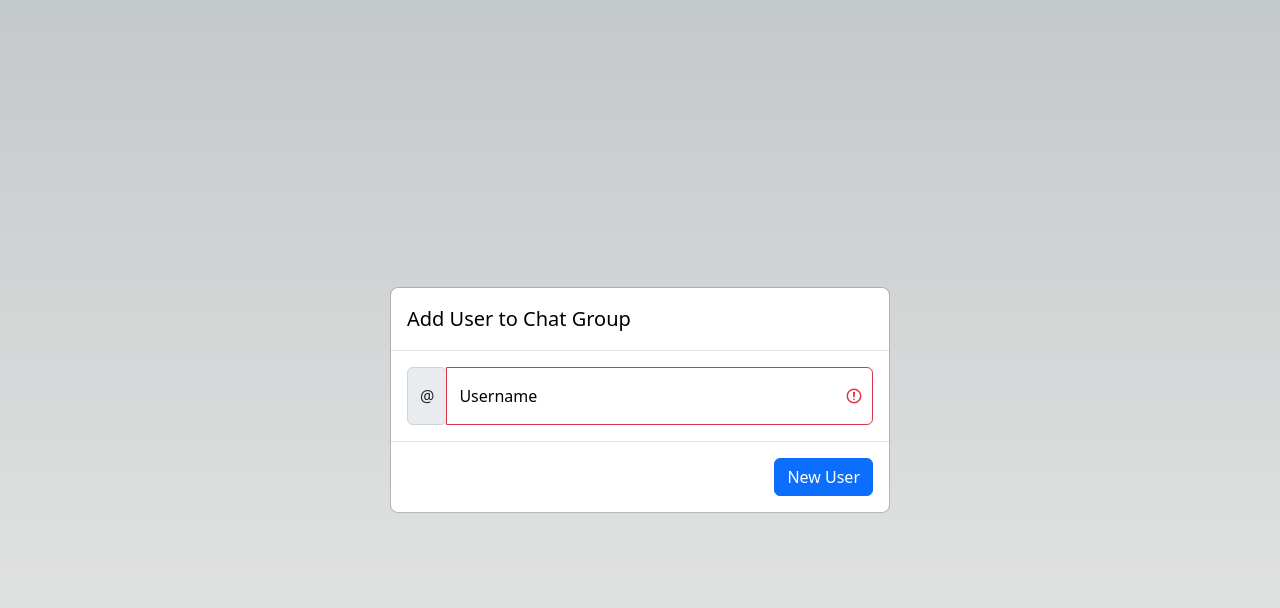
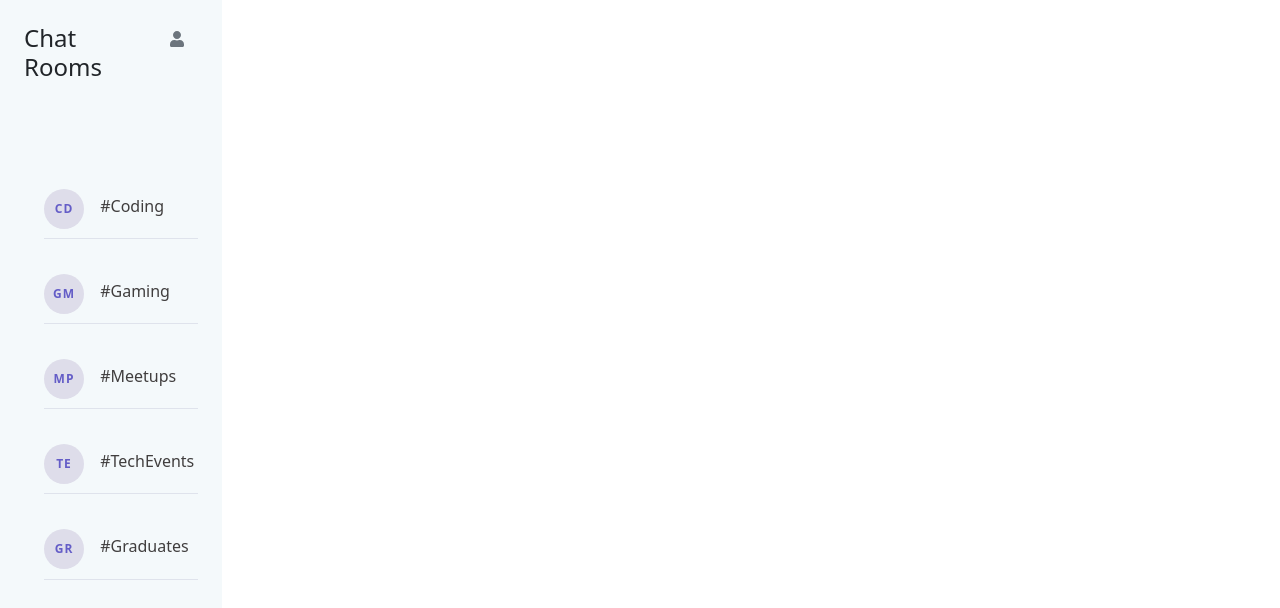
Before and after one commit to andresmgomez/realtime-chat-demo, a Next.js app: page / in a window 1280 px wide. Shown: the top 608 px of the page. Built offline with nearby package versions, Linux system fonts and the light colour scheme; no server answers.

Commit message:
Add and style chat rooms component

```diff
--- a/package.json
+++ b/package.json
@@ -13,6 +13,7 @@
       "next": "13.4.4",
       "react": "18.2.0",
       "react-dom": "18.2.0",
+      "react-icons": "^4.9.0",
       "socket.io": "^4.6.1",
       "socket.io-client": "^4.6.1"
    }
--- /dev/null
+++ b/src/components/chat/ChatRoom/ChatRoom.jsx
@@ -0,0 +1,23 @@
+import Link from 'next/link';
+import styles from './ChatRoom.module.css';
+
+export default function ChatRoom({ room }) {
+   return (
+      <li className={`${styles.chatRoom}`}>
+         <Link href="#">
+            <div className="d-flex align-items-center">
+               <div className="position-relative me-3 ms-0">
+                  <div className={`${styles.roomImage}`}>
+                     <span className={`${styles.roomInitials} rounded-circle`}>
+                        {room.initials}
+                     </span>
+                  </div>
+               </div>
+               <div className="flex-grow-1">
+                  <h5 className={`${styles.roomName} mb-0`}>{room.title}</h5>
+               </div>
+            </div>
+         </Link>
+      </li>
+   );
+}
--- /dev/null
+++ b/src/components/chat/ChatRoom/ChatRoom.module.css
@@ -0,0 +1,35 @@
+.chatRoom {
+   margin-top: 35px;
+   padding-bottom: 14px;
+   border-bottom: 1px solid #dfe3ec;
+   transition: all 0.3s linear;
+}
+
+.roomImage {
+   width: 2.2rem;
+   height: 2.2rem;
+}
+
+.roomInitials {
+   display: flex;
+   justify-content: center;
+   align-items: center;
+   width: 100%;
+   height: 100%;
+   padding: 20px;
+   background-color: rgb(222, 221, 234);
+   color: #645dc7;
+   font-size: 12px;
+   font-weight: 600;
+   letter-spacing: 1px;
+}
+
+.roomName {
+   margin-left: 5px;
+   font-size: 16px;
+   color: #403e3e;
+}
+
+.roomName:hover {
+   color: #645dc7;
+}
--- /dev/null
+++ b/src/components/chat/ChatRooms/ChatRooms.jsx
@@ -0,0 +1,36 @@
+import { FaUser } from 'react-icons/fa';
+import { chatRooms } from 'src/data/chatRooms';
+
+import ChatRoom from '../ChatRoom/ChatRoom';
+import styles from './ChatRooms.module.css';
+
+export default function ChatUsers() {
+   return (
+      <section className={`${styles.chatRooms} me-lg-1 ms-lg-0`}>
+         <div className="p-4">
+            <div className="float-end">
+               <div
+                  data-bs-toggle="tooltip"
+                  data-bs-placement="bottom"
+                  title="Add Room">
+                  <button
+                     type="button"
+                     class="btn btn-link text-decoration-none text-muted py-0"
+                     data-bs-toggle="modal"
+                     data-bs-target="addUserModal">
+                     <FaUser />
+                  </button>
+               </div>
+            </div>
+            <h4 class="mb-4">Chat Rooms</h4>
+         </div>
+         <div className={`${styles.chatRoomsList} p-4`}>
+            <ul className="list-unstyled mb-0">
+               {chatRooms.map((room, index) => {
+                  return <ChatRoom room={room} key={index} />;
+               })}
+            </ul>
+         </div>
+      </section>
+   );
+}
--- /dev/null
+++ b/src/components/chat/ChatRooms/ChatRooms.module.css
@@ -0,0 +1,41 @@
+.chatRooms {
+   height: 100vh;
+   max-width: 600px;
+   width: 100%;
+   background-color: rgba(227, 241, 244, 0.4);
+}
+
+.chatRoomsList {
+   height: calc(100vh -280px);
+   margin-left: 20px;
+}
+
+.chatUser {
+   margin-top: 35px;
+   padding-bottom: 14px;
+   border-bottom: 1px solid #dfe3ec;
+}
+
+.userAvatar {
+   width: 2.2rem;
+   height: 2.2rem;
+}
+
+.userInitials {
+   display: flex;
+   justify-content: center;
+   align-items: center;
+   width: 100%;
+   height: 100%;
+   padding: 20px;
+   background-color: rgb(222, 221, 234);
+   color: #645dc7;
+   font-size: 12px;
+   font-weight: 600;
+   letter-spacing: 1px;
+}
+
+.username {
+   font-size: 16px;
+   color: #403e3e;
+}
--- a/src/components/layout/ChatApp.jsx
+++ b/src/components/layout/ChatApp.jsx
@@ -1,5 +1,6 @@
 import { useEffect, useState } from 'react';
 import dynamic from 'next/dynamic';
+import ChatRooms from '../chat/ChatRooms/ChatRooms';
 
 const UserModal = dynamic(() => import('../modal/UserModal'));
 
@@ -30,8 +31,8 @@ export default function ChatApp() {
    );
    return (
       <>
-         {/* <div>Chat Container</div> */}
-         {addUserGroup && !userGroupFound ? showCreateModal : null}
+         <ChatRooms />
+         {/* {addUserGroup && !userGroupFound ? showCreateModal : null} */}
       </>
    );
 }
--- a/src/components/layout/Layout.jsx
+++ b/src/components/layout/Layout.jsx
@@ -1,3 +1,3 @@
 export default function Layout({ children }) {
-   return <div className="container">{children}</div>;
+   return <div className="d-lg-flex">{children}</div>;
 }
--- a/src/containers/modal/CreateModal.jsx
+++ b/src/containers/modal/CreateModal.jsx
@@ -1,5 +1,6 @@
+import { useEffect, useState } from 'react';
 import ReactDOM from 'react-dom';
-import { useEffect, useState } from 'react';
+
 import UserModal from 'src/components/modal/UserModal';
 
 export default function CreateModal() {
--- /dev/null
+++ b/src/data/chatRooms.js
@@ -0,0 +1,27 @@
+export let chatRooms = [
+   {
+      initials: 'CD',
+      title: '#Coding',
+      createdAt: new Date()
+   },
+   {
+      initials: 'GM',
+      title: '#Gaming',
+      createdAt: new Date()
+   },
+   {
+      initials: 'MP',
+      title: '#Meetups',
+      createdAt: new Date()
+   },
+   {
+      initials: 'TE',
+      title: '#TechEvents',
+      createdAt: new Date()
+   },
+   {
+      initials: 'GR',
+      title: '#Graduates',
+      createdAt: new Date()
+   }
+];
--- a/src/pages/_app.js
+++ b/src/pages/_app.js
@@ -4,7 +4,7 @@ import Head from 'next/head';
 import Layout from 'src/components/layout/Layout';
 
 import 'bootstrap/dist/css/bootstrap.css';
-import 'styles/globals.css';
+import '../styles/globals.css';
 
 export default function App({ Component, pageProps }) {
    useEffect(() => {
--- a/src/pages/index.js
+++ b/src/pages/index.js
@@ -1,4 +1,4 @@
-import { useEffect, useState } from 'react';
+import { useEffect } from 'react';
 import io from 'socket.io-client';
 
 import ChatApp from 'src/components/layout/ChatApp';
@@ -21,7 +21,7 @@ export default function Home() {
 
    return (
       <>
-         <main className={`${styles.main}`}>
+         <main>
             <ChatApp />
          </main>
       </>
--- a/src/styles/globals.css
+++ b/src/styles/globals.css
@@ -1,107 +1,3 @@
-:root {
-  --max-width: 1100px;
-  --border-radius: 12px;
-  --font-mono: ui-monospace, Menlo, Monaco, 'Cascadia Mono', 'Segoe UI Mono',
-    'Roboto Mono', 'Oxygen Mono', 'Ubuntu Monospace', 'Source Code Pro',
-    'Fira Mono', 'Droid Sans Mono', 'Courier New', monospace;
-
-  --foreground-rgb: 0, 0, 0;
-  --background-start-rgb: 214, 219, 220;
-  --background-end-rgb: 255, 255, 255;
-
-  --primary-glow: conic-gradient(
-    from 180deg at 50% 50%,
-    #16abff33 0deg,
-    #0885ff33 55deg,
-    #54d6ff33 120deg,
-    #0071ff33 160deg,
-    transparent 360deg
-  );
-  --secondary-glow: radial-gradient(
-    rgba(255, 255, 255, 1),
-    rgba(255, 255, 255, 0)
-  );
-
-  --tile-start-rgb: 239, 245, 249;
-  --tile-end-rgb: 228, 232, 233;
-  --tile-border: conic-gradient(
-    #00000080,
-    #00000040,
-    #00000030,
-    #00000020,
-    #00000010,
-    #00000010,
-    #00000080
-  );
-
-  --callout-rgb: 238, 240, 241;
-  --callout-border-rgb: 172, 175, 176;
-  --card-rgb: 180, 185, 188;
-  --card-border-rgb: 131, 134, 135;
+a {
+   text-decoration: none;
 }
-
-@media (prefers-color-scheme: dark) {
-  :root {
-    --foreground-rgb: 255, 255, 255;
-    --background-start-rgb: 0, 0, 0;
-    --background-end-rgb: 0, 0, 0;
-
-    --primary-glow: radial-gradient(rgba(1, 65, 255, 0.4), rgba(1, 65, 255, 0));
-    --secondary-glow: linear-gradient(
-      to bottom right,
-      rgba(1, 65, 255, 0),
-      rgba(1, 65, 255, 0),
-      rgba(1, 65, 255, 0.3)
-    );
-
-    --tile-start-rgb: 2, 13, 46;
-    --tile-end-rgb: 2, 5, 19;
-    --tile-border: conic-gradient(
-      #ffffff80,
-      #ffffff40,
-      #ffffff30,
-      #ffffff20,
-      #ffffff10,
-      #ffffff10,
-      #ffffff80
-    );
-
-    --callout-rgb: 20, 20, 20;
-    --callout-border-rgb: 108, 108, 108;
-    --card-rgb: 100, 100, 100;
-    --card-border-rgb: 200, 200, 200;
-  }
-}
-
-* {
-  box-sizing: border-box;
-  padding: 0;
-  margin: 0;
-}
-
-html,
-body {
-  max-width: 100vw;
-  overflow-x: hidden;
-}
-
-body {
-  color: rgb(var(--foreground-rgb));
-  background: linear-gradient(
-      to bottom,
-      transparent,
-      rgb(var(--background-end-rgb))
-    )
-    rgb(var(--background-start-rgb));
-}
-
-a {
-  color: inherit;
-  text-decoration: none;
-}
-
-@media (prefers-color-scheme: dark) {
-  html {
-    color-scheme: dark;
-  }
-}
```
Also changed, not shown: 1 other file (tests, documents, lock files or other folders).
